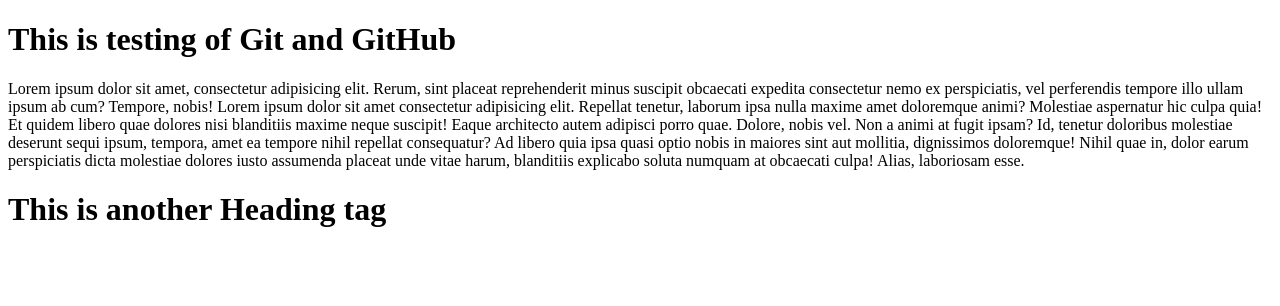
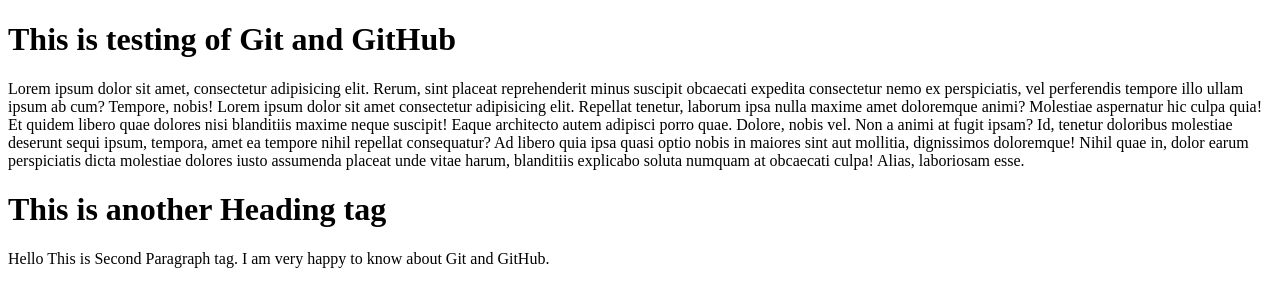
Before and after one commit to EASHOVON/starting, a plain HTML site: page index.html in a window 1280 px wide. Drawn offline with Linux system fonts and the light colour scheme.

Commit message:
another p tag added

```diff
--- a/index.html
+++ b/index.html
@@ -20,6 +20,7 @@
         dolores iusto assumenda placeat unde vitae harum, blanditiis explicabo soluta numquam at obcaecati culpa! Alias,
         laboriosam esse.</p>
         <h1>This is another Heading tag</h1>
+        <p>Hello This is Second Paragraph tag. I am very happy to know about Git and GitHub.</p>
 </body>
 
 </html>
```
